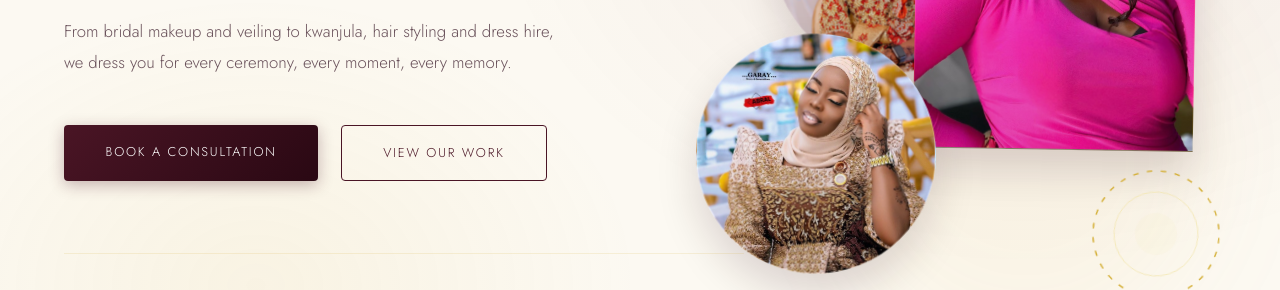
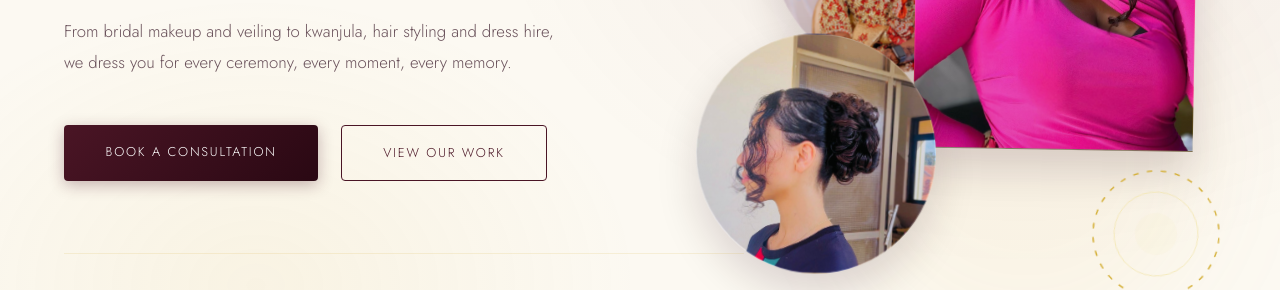
Before and after one commit to Nashir-ngb/Abral-Makeup, a website: page index.html in a window 1280 px wide. Shown: the part 358-648 px from the top of the page. Drawn offline with nearby package versions, Linux system fonts and the light colour scheme.

Commit message:
Update natural picture

```diff
--- a/index.html
+++ b/index.html
@@ -2167,7 +2167,7 @@
 
       </div>
       <div class="collage-shape collage-circle"
-        style="background-image: url('images/pinchu-2.jpg'); background-size: cover; background-position: center;">
+        style="background-image: url('images/natural.jpeg'); background-size: cover; background-position: center;">
 
       </div>
       <div class="collage-shape collage-blob"
```
Also changed, not shown: images/natural.jpeg (added).
